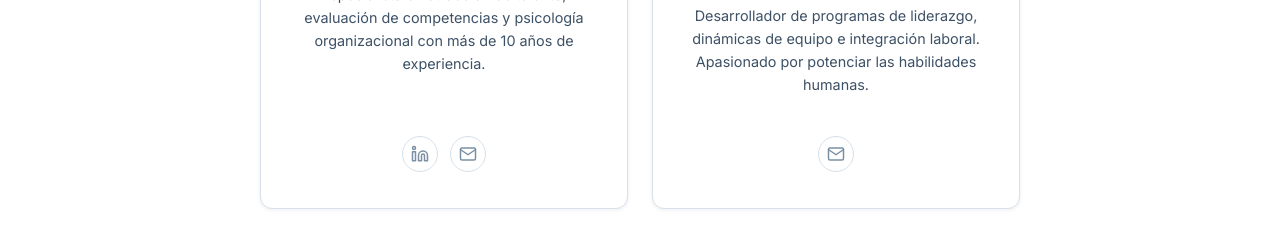
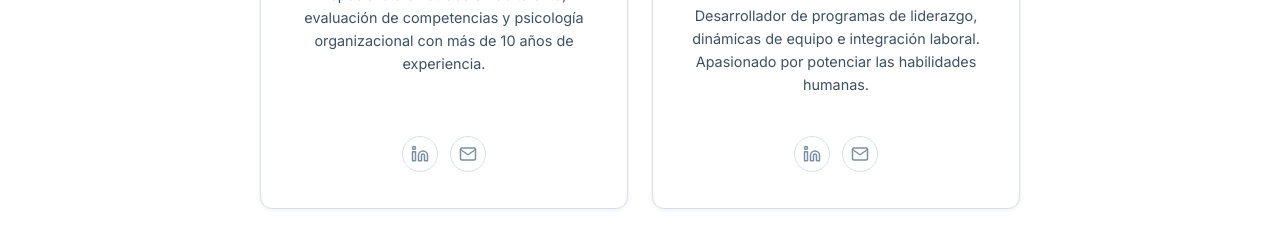
Before and after one commit to EtienneD10/conexiones-hr, a Next.js app: page / in a window 1280 px wide. Shown: the part 1760-1986 px from the top of the page. Built offline with nearby package versions, Linux system fonts and the light colour scheme.

Commit message:
Cambio linked in malcon

```diff
--- a/src/components/About.js
+++ b/src/components/About.js
@@ -27,7 +27,7 @@ export default function About() {
       ),
       desc: "Desarrollador de programas de liderazgo, dinámicas de equipo e integración laboral. Apasionado por potenciar las habilidades humanas.",
       img: "/team-1.jpg",
-      linkedin: null,
+      linkedin: "https://www.linkedin.com/in/lic-gonzalo-malcon",
       email: "gmalcon@conexionesuy.com"
     },
     {
```
